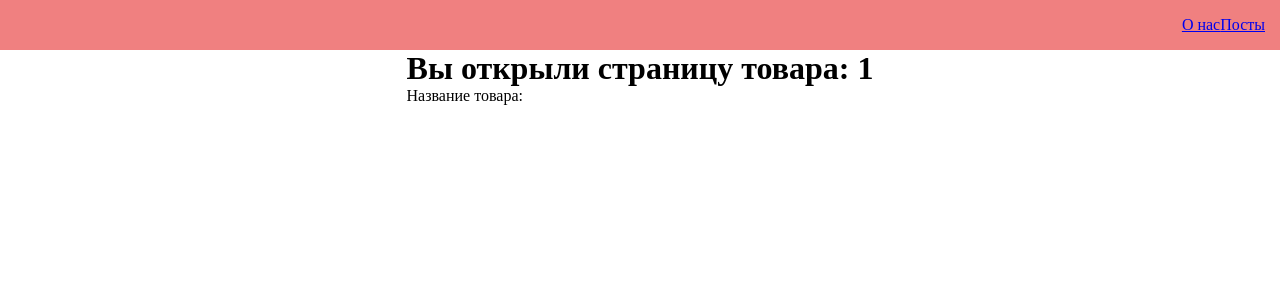
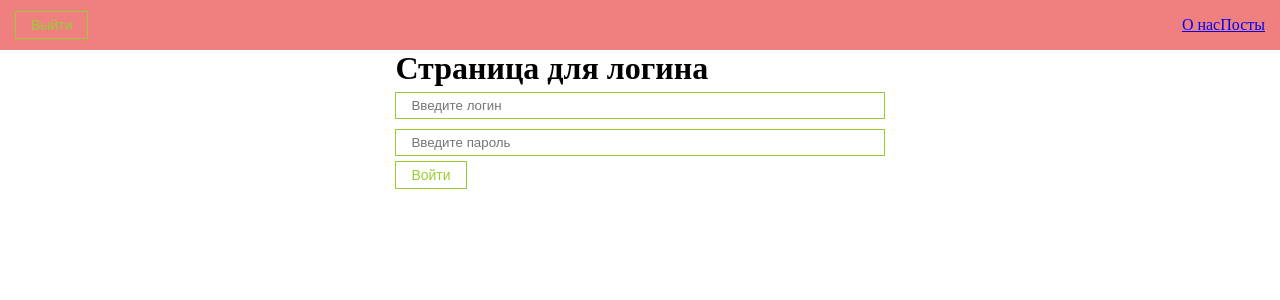
Before and after one commit to Svetorezerv/ReactSvetorezerv, a React (Create React App) app: page /posts/1 in a window 1280 px wide. Shown: the top 300 px of the page. Built offline with nearby package versions, Linux system fonts and the light colour scheme; no server answers.

Commit message:
add routing, and single page rendering, local storage eazy authorization

```diff
--- a/src/App.jsx
+++ b/src/App.jsx
@@ -2,13 +2,31 @@ import "./styles/App.css";
 import AppRouter from './components/AppRouter';
 import { BrowserRouter } from 'react-router-dom';
 import Navbar from './components/Navbar';
+import { AuthorizationContext } from "./context";
+import { useEffect, useState } from "react";
 
 function App() {
+  const [isAuthorization, setIsAuthorization] = useState(false);
+  const [isLoading, setLoading] = useState(true);
+
+  useEffect(() => {
+    if (localStorage.getItem('authorization')) {
+      setIsAuthorization(true)
+    }
+    setLoading(false)
+  }, [])
+
   return (
-    <BrowserRouter>
-      <Navbar></Navbar>
-      <AppRouter />
-    </BrowserRouter>
+    <AuthorizationContext.Provider value={{
+      isAuthorization,
+      setIsAuthorization,
+      isLoading,
+    }}>
+      <BrowserRouter>
+        <Navbar></Navbar>
+        <AppRouter />
+      </BrowserRouter>
+    </AuthorizationContext.Provider>
   )
 }
 
--- a/src/components/AppRouter.jsx
+++ b/src/components/AppRouter.jsx
@@ -1,19 +1,47 @@
-import React from 'react';
-import { Routes, Route } from 'react-router-dom';
-import About from '../pages/About';
+import React, { useContext } from 'react';
+import { Routes, Route, } from 'react-router-dom';
 import Posts from '../pages/Posts';
 import Negative from '../pages/Negative';
-import PostIdPage from '../pages/PostIdPage';
+import { privateRoutes, publicRoutes } from "../router";
+import Login from '../pages/Login';
+import { AuthorizationContext } from '../context';
+import Loader from './UI/loader/Loader';
 
 const AppRouter = () => {
-    return (
-        <Routes>
-          <Route path='/about' element={<About />} />
-          <Route exact path='/posts' element={<Posts />} />
-          <Route exact path='/posts/:id' element={<PostIdPage />} />
-          <Route path="/*" element={<Negative to="/error" replace />} />
-        </Routes>
-    );
+  const { isAuthorization, isLoading } = useContext(AuthorizationContext);
+
+  if (isLoading) {
+    return <Loader/>;
+  }
+
+  return (
+    isAuthorization
+      ?
+      <Routes>
+        {privateRoutes.map(route =>
+          <Route
+            element={<route.element />}
+            path={route.path}
+            exact={route.exact}
+            key={route.path}
+          />
+        )}
+        <Route path='/' element={<Posts />} />
+        <Route path="/*" element={<Negative to="/error" replace />} />
+      </Routes>
+      :
+      <Routes>
+        {publicRoutes.map(route =>
+          <Route
+            element={<route.element />}
+            path={route.path}
+            exact={route.exact}
+            key={route.path}
+          />
+        )}
+        <Route path="/*" element={<Login />} />
+      </Routes>
+  );
 };
 
 export default AppRouter;
--- a/src/components/Navbar.jsx
+++ b/src/components/Navbar.jsx
@@ -1,9 +1,21 @@
-import React from 'react';
+import React, { useContext } from 'react';
 import { Link } from 'react-router-dom';
+import Button from './UI/button/Button';
+import { AuthorizationContext } from '../context';
 
 const Navbar = () => {
+    const { isAuthorization, setIsAuthorization } = useContext(AuthorizationContext);
+
+    const logout = () => {
+        setIsAuthorization(false)
+        localStorage.removeItem('authorization')
+    }
+
     return (
         <div className='navbar'>
+            <Button onClick={logout}>
+                Выйти
+            </Button>
             <div className="navbar__links">
                 <Link to="./about">О нас</Link>
                 <Link to="./posts">Посты</Link>
--- /dev/null
+++ b/src/context/index.js
@@ -0,0 +1,4 @@
+import { createContext } from "react"
+
+
+export const AuthorizationContext = createContext(null);
--- a/src/hooks/usePosts.js
+++ b/src/hooks/usePosts.js
@@ -2,7 +2,6 @@ import {useMemo} from "react";
 
 export const useSortedPosts = (posts, sort) => {
   const sortedPosts = useMemo(() => {
-    console.log("SORTED");
     if (sort) {
       return [...posts].sort((a, b) => a[sort].localeCompare(b[sort]));
     }
--- /dev/null
+++ b/src/pages/Login.jsx
@@ -0,0 +1,27 @@
+import React, { useContext } from 'react';
+import Input from '../components/UI/input/Input'
+import Button from '../components/UI/button/Button'
+import { AuthorizationContext } from '../context';
+
+
+const Login = () => {
+    const { isAuthorization, setIsAuthorization } = useContext(AuthorizationContext);
+    const login = event => {
+        event.preventDefault();
+        setIsAuthorization(true);
+        localStorage.setItem('authorization', 'true');
+    }
+
+    return (
+        <div>
+            <h1>Страница для логина</h1>
+            <form onSubmit={login}>
+                <Input type="text" placeholder='Введите логин' />
+                <Input type="password" placeholder='Введите пароль' />
+                <Button>Войти</Button>
+            </form>
+        </div>
+    );
+};
+
+export default Login;
--- a/src/pages/PostIdPage.jsx
+++ b/src/pages/PostIdPage.jsx
@@ -2,31 +2,37 @@ import React, { useEffect, useState } from 'react';
 import { useParams } from 'react-router-dom';
 import { useFetching } from '../hooks/useFetching';
 import PostService from '../API/PostService';
+import "../styles/App.css";
 import Loader from '../components/UI/loader/Loader';
 
 const PostIdPage = () => {
     const params = useParams();
-    const [postId, setPostId] = useState();
+    const [post, setPost] = useState({});
     const [fetchPostById, isLoading, error] = useFetching(async (id) => {
         const response = await PostService.getById(id)
-        console.log(response.results);
-        setPostId(response.results[0].name)
+        setPost(response.results)
     })
 
     useEffect(() => {
-        fetchPostById(params.id)
+        fetchPostById(params.id);
     }, []);
 
-    console.log(postId);
+    console.log(post[0]);
 
     return (
         <div>
             <h1>Вы открыли страницу товара: {params.id}</h1>
             {isLoading
-            ? <Loader/>
-            : <div>
-                Название товара: {postId}
-            </div>
+                ? <div style={{ display: 'flex', justifyContent: 'center', marginTop: 50 }}><Loader /></div>
+                : <div>
+                    <p>
+                        ID товара:{post[0].id}
+                    </p>
+                    <p>
+                        Наименование товара:  {post[0].name}
+                    </p>
+                    <img className='image' src={post[0].image} alt={post[0].name} />
+                </div>
             }
         </div>
     );
--- /dev/null
+++ b/src/router/index.js
@@ -0,0 +1,15 @@
+import About from "../pages/About";
+import Posts from "../pages/Posts";
+import PostIdPage from "../pages/PostIdPage";
+import Login from "../pages/Login";
+
+
+export const privateRoutes = [
+    {path: '/about', element: About, exact: true},
+    {path: '/posts', element: Posts, exact: true},
+    {path: '/posts/:id', element: PostIdPage, exact: true},
+]
+
+export const publicRoutes = [
+    {path: '/login', element: Login, exact: true},
+]
--- a/src/styles/App.css
+++ b/src/styles/App.css
@@ -17,6 +17,10 @@
 .heading {
     align-items: center;
     text-align: center;
+}
+
+.image {
+    width: 300px;
 }
 
 .post {
```
Also changed, not shown: src/components/PostItem.jsx (line endings or trailing spaces).
